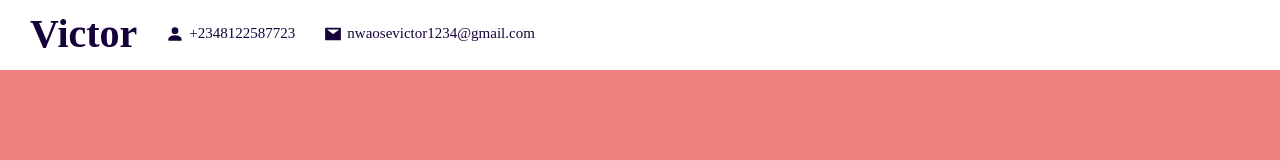
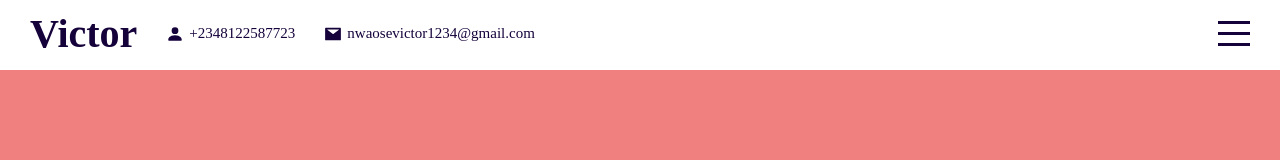
Before and after one commit to victornwaose/victor-portfolio, a React (Create React App) app: page / in a window 1280 px wide. Shown: the top 160 px of the page. Built offline with nearby package versions, Linux system fonts and the light colour scheme.

Commit message:
add modal for header

```diff
--- a/package.json
+++ b/package.json
@@ -6,6 +6,7 @@
     "@testing-library/jest-dom": "^5.11.4",
     "@testing-library/react": "^11.1.0",
     "@testing-library/user-event": "^12.1.10",
+    "caniuse-lite": "^1.0.30001279",
     "node-sass": "^5.0.0",
     "react": "^17.0.2",
     "react-dom": "^17.0.2",
--- a/src/App.js
+++ b/src/App.js
@@ -1,3 +1,5 @@
+import React, { useState } from "react";
+
 import "./App.scss";
 import TopBar from "./components/topbar/TopBar";
 import Intro from "./components/hero/Intro";
@@ -6,9 +8,11 @@
 import Contact from "./components/contact/Contact";
 
 function App() {
+    const [menuOpen, setMenuOpen] = useState(false);
+
     return (
         <div className="app">
-            <TopBar />
+            <TopBar menuOpen={menuOpen} setMenuOpen={setMenuOpen} />
             <div className="sections">
                 <Intro />
                 <Portfolio />
--- a/src/components/topbar/TopBar.js
+++ b/src/components/topbar/TopBar.js
@@ -1,13 +1,16 @@
 import React from "react";
-import Link from "react-router-dom";
 import { BsPersonFill } from "react-icons/bs";
 import { AiFillMail } from "react-icons/ai";
 
 import "./TopBar.scss";
 
-const TopBar = () => {
+const TopBar = ({ setMenuOpen, menuOpen }) => {
+    const handleMenu = () => {
+        setMenuOpen(!menuOpen);
+    };
+
     return (
-        <div className="topbar">
+        <div className={"topbar " + (menuOpen && "active")}>
             <div className="wrapper">
                 <div className="topbar__logo">
                     <a href="#intro" className="logo">
@@ -22,7 +25,13 @@
                         <span>nwaosevictor1234@gmail.com</span>
                     </div>
                 </div>
-                <div className=" nav"></div>
+                <div className="nav">
+                    <div className="hamburger" onClick={handleMenu}>
+                        <span className="line1"></span>
+                        <span className="line2"></span>
+                        <span className="line3"></span>
+                    </div>
+                </div>
             </div>
         </div>
     );
--- a/src/components/topbar/TopBar.scss
+++ b/src/components/topbar/TopBar.scss
@@ -39,6 +39,47 @@
             }
         }
         }
+    .nav {
+        .hamburger {
+            display: flex;
+            flex-direction: column;
+            justify-content: space-between;
+            width: 32px;
+            height: 25px;
+            cursor: pointer;
+        span {
+            width:100%;
+            height: 3px;
+            background-color: $mainColor;
+            transform-origin: left;
+            transition: all 1s ease;
+        }
+        }
+    }
+
+    }
+    &.active {
+        background-color: $mainColor;
+        color: white;
+        .hamburger {
+           span {
+            width:100%;
+            height: 3px;
+            background-color: $mainColor;
+            &:first-child{
+                background-color: white;
+                transform: rotate(45deg);
+            }
+            &:nth-child(2){
+                opacity: 0;
+            }
+            &:last-child{
+                background-color: white;
+                transform: rotate(- 45deg);
+            }
+        }
+
+        }
 
     }
 }
--- a/src/index.css
+++ b/src/index.css
@@ -1,4 +1,4 @@
-@import url('https://fonts.googleapis.com/css2?family=Roboto:wght@100;300;400;700&display=swap');
+@import url('https://fonts.googleapis.com/css2?family=Roboto:wght@100;300;400;500;700;900&display=swap');
 
 
 * {
```
Also changed, not shown: 2 other files (tests, documents, lock files or other folders).
